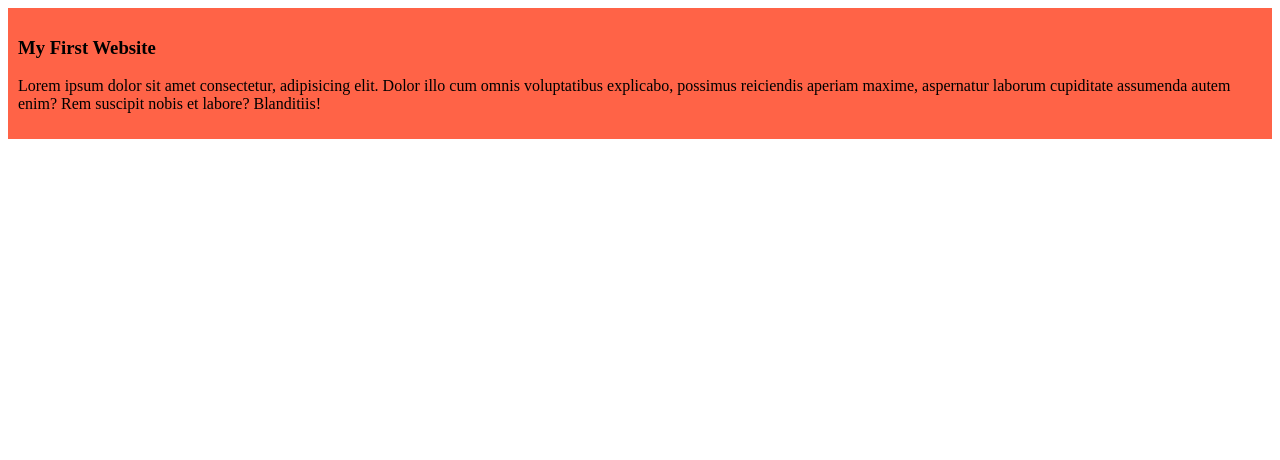
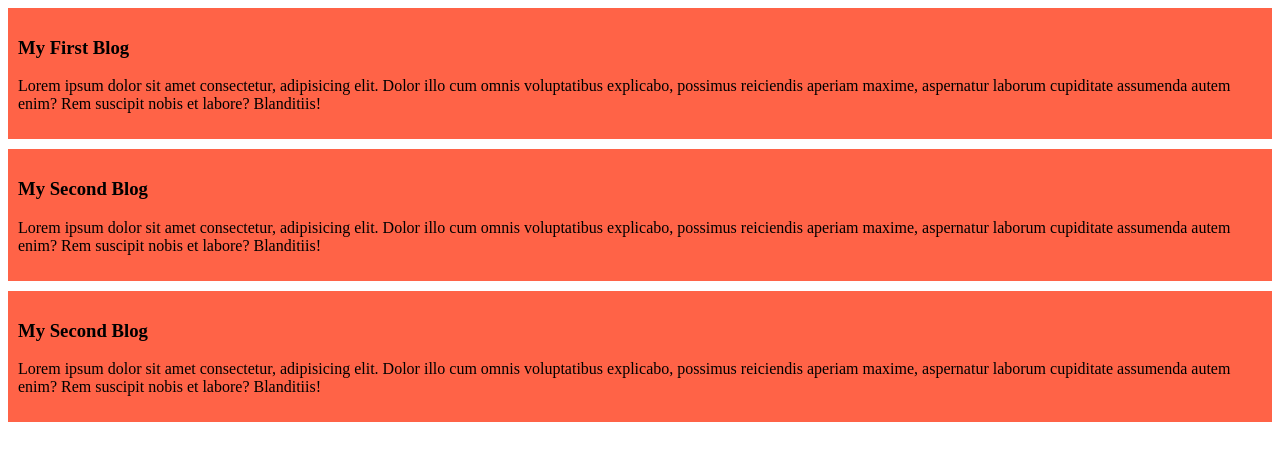
Before and after one commit to humairakbar/my-first-repo, a plain HTML site: page index.html in a window 1280 px wide. Drawn offline with Linux system fonts and the light colour scheme.

Commit message:
added the second and third blog

```diff
--- a/index.html
+++ b/index.html
@@ -8,7 +8,15 @@
 </head>
 <body>
     <div>
-        <h3>My First Website</h3>
+        <h3>My First Blog</h3>
+        <p>Lorem ipsum dolor sit amet consectetur, adipisicing elit. Dolor illo cum omnis voluptatibus explicabo, possimus reiciendis aperiam maxime, aspernatur laborum cupiditate assumenda autem enim? Rem suscipit nobis et labore? Blanditiis!</p>
+    </div>
+    <div>
+        <h3>My Second Blog</h3>
+        <p>Lorem ipsum dolor sit amet consectetur, adipisicing elit. Dolor illo cum omnis voluptatibus explicabo, possimus reiciendis aperiam maxime, aspernatur laborum cupiditate assumenda autem enim? Rem suscipit nobis et labore? Blanditiis!</p>
+    </div>
+    <div>
+        <h3>My Second Blog</h3>
         <p>Lorem ipsum dolor sit amet consectetur, adipisicing elit. Dolor illo cum omnis voluptatibus explicabo, possimus reiciendis aperiam maxime, aspernatur laborum cupiditate assumenda autem enim? Rem suscipit nobis et labore? Blanditiis!</p>
     </div>
 
--- a/styles/blog.css
+++ b/styles/blog.css
@@ -1,4 +1,5 @@
 div{
     background-color: tomato;
     padding: 10px;
+    margin-bottom: 10px;
 }
```
